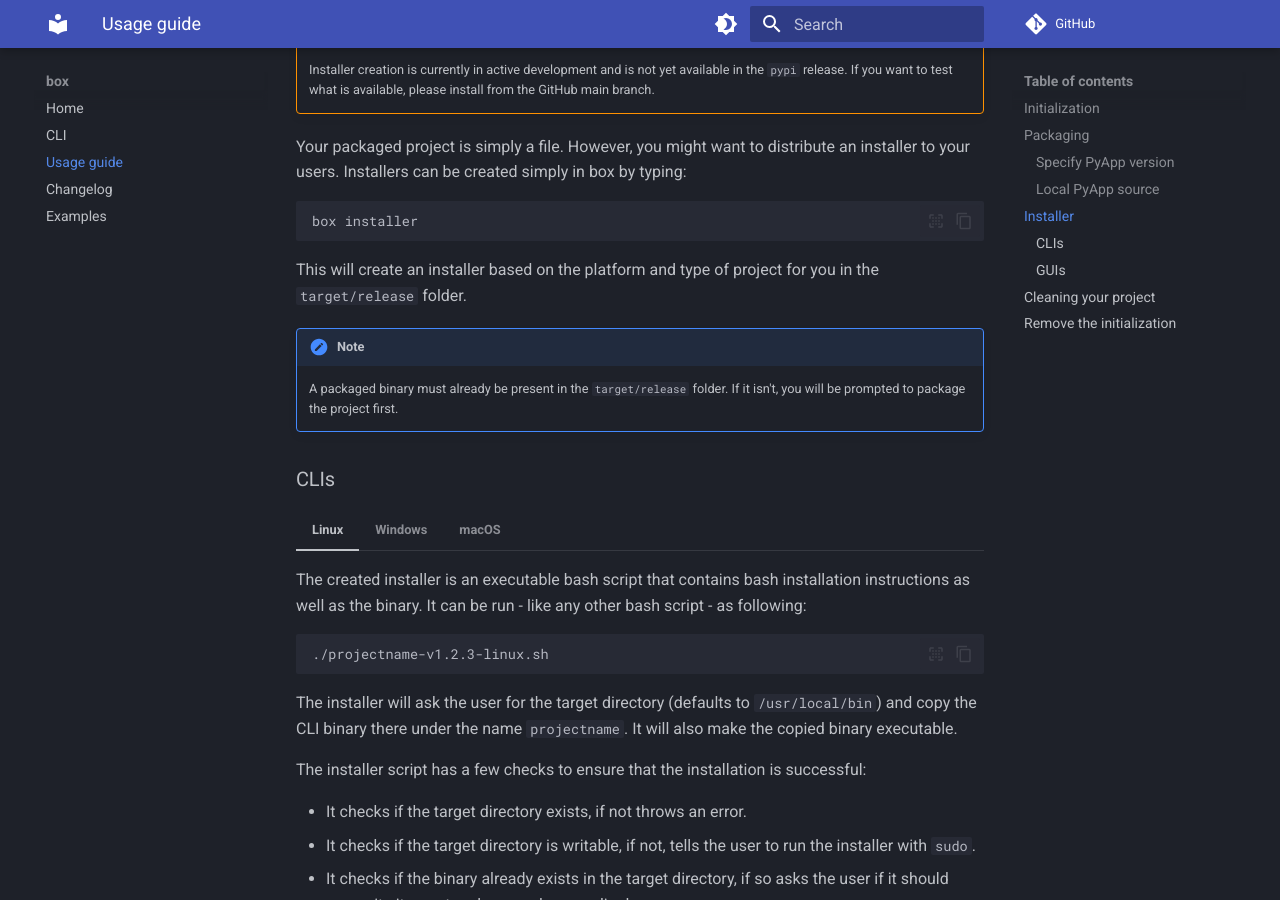
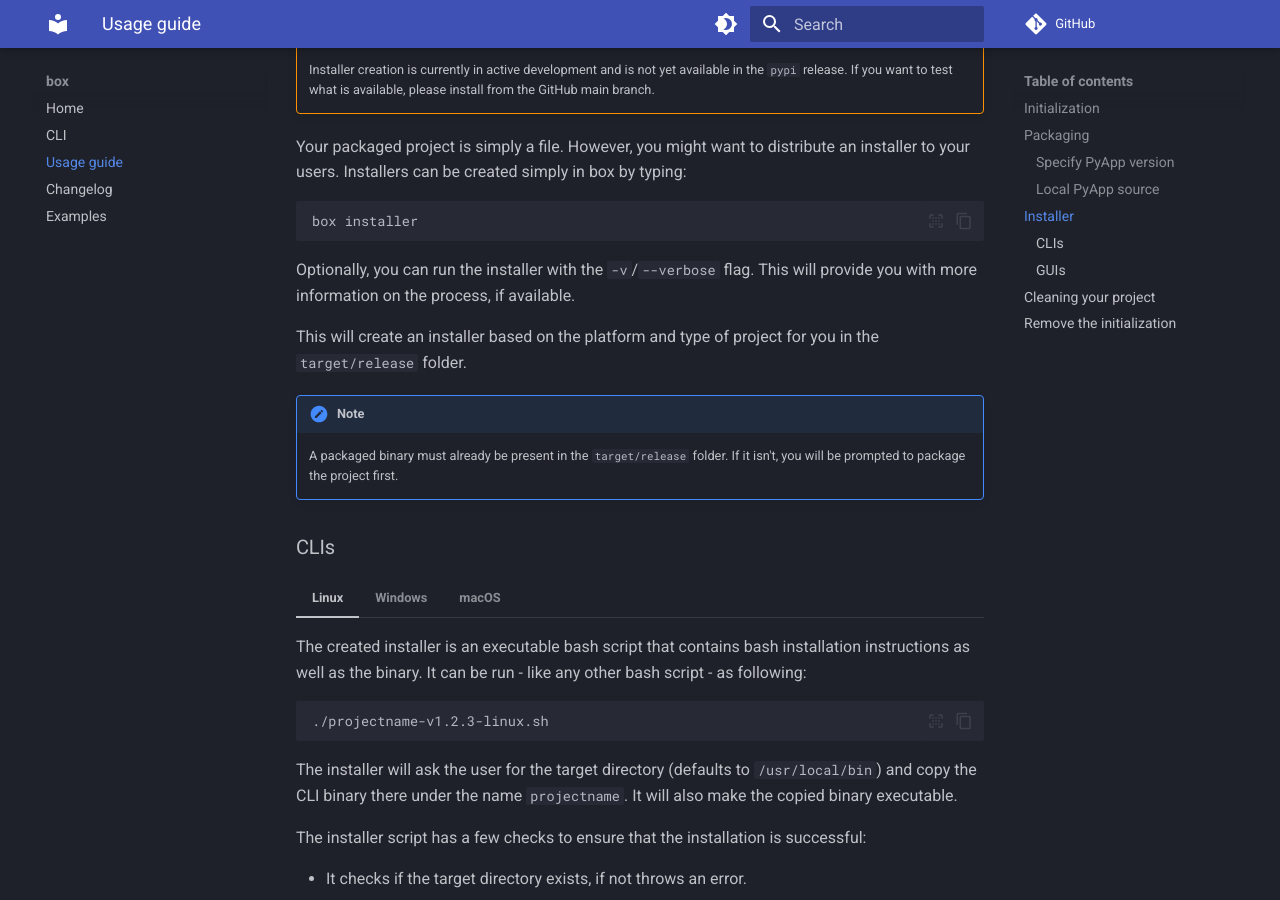
Before and after one commit to trappitsch/box, an MkDocs documentation site: the page built from docs/guide.md, in a window 1280 px wide and 900 px high, scrolled down 3480 px. Built offline with MkDocs 1.6.1 and Material for MkDocs 9.7.7, drawn with Linux system fonts in a browser that asks for light colours; comment, search, counter and statistics services are not loaded.

Commit message:
fix issues in docs

````diff
--- a/docs/guide.md
+++ b/docs/guide.md
@@ -110,6 +110,9 @@ Installers can be created simply in box by typing:
 box installer
 ```
 
+Optionally, you can run the installer with the `-v`/`--verbose` flag.
+This will provide you with more information on the process, if available.
+
 This will create an installer based on the platform and type of project for you
 in the `target/release` folder.
 
````
Also changed, not shown: docs/changelog.md (+3 -3 lines).
